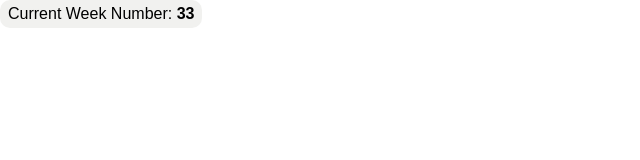
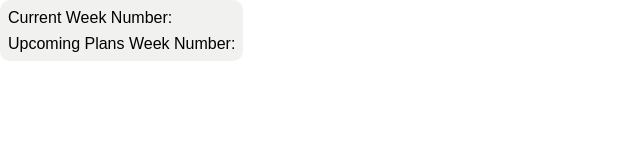
Before and after one commit to leobugeja/web-widgets, a plain HTML site: page index.html in a window 1280 px wide. Shown: the whole page, without its empty margins (0-640 px from the left). Drawn offline with Linux system fonts and the light colour scheme.

Commit message:
Add upcoming plans text

```diff
--- a/index.html
+++ b/index.html
@@ -7,15 +7,12 @@
 
 </head>
 <body>
-<body>
-<div>
-<span>
-<Current>Current Week Number:</Current></span>
-<span id="week-number">
-</span>
-</div>
-</body>
-  <script  src="./script.js"></script>
-
+  <div>
+    <span>Current Week Number:</span>
+    <span id="week-number"></span>
+    </br>
+    <span>Upcoming Plans Week Number:</span>
+    <span id="next-week-number"></span>
+  </div>
 </body>
 </html>
--- a/script.js
+++ b/script.js
@@ -1,17 +1,16 @@
 function getDateWeek(date) {
   const januaryFirst = new Date(date.getFullYear(), 0, 1);
-  const daysToNextMonday =
-  januaryFirst.getDay() === 1 ? 0 :
-  (7 - januaryFirst.getDay()) % 7;
-  const nextMonday =
-  new Date(date.getFullYear(), 0,
-  januaryFirst.getDate() + daysToNextMonday);
+  const daysToNextMonday = (januaryFirst.getDay() === 1) ? 0 : (7 - januaryFirst.getDay()) % 7;
+  const nextMonday = new Date(date.getFullYear(), 0, januaryFirst.getDate() + daysToNextMonday);
 
-  return date < nextMonday ? 52 : date > nextMonday ? Math.ceil(
-  (date - nextMonday) / (24 * 3600 * 1000) / 7) : 1;
+  return (date < nextMonday) ? 52 : (date > nextMonday ? Math.ceil((date - nextMonday) / (24 * 3600 * 1000) / 7) : 1);
 }
 
 const today = new Date();
+const nextWeek = new Date();
+nextWeek.setDate(nextWeek.getDate() + 7);
 
 const weekNumElement = document.getElementById('week-number');
 weekNumElement.innerText = getDateWeek(today);
+const nextWeekNumElement = document.getElementById('next-week-number');
+nextWeekNumElement.innerText = getDateWeek(nextWeek);
--- a/style.css
+++ b/style.css
@@ -16,6 +16,7 @@ div {
   max-width: fit-content;
 }
 
-#week-number {
+#week-number, #next-week-number {
   font-weight: bold;
+  line-height: 1.6rem;
 }
```
